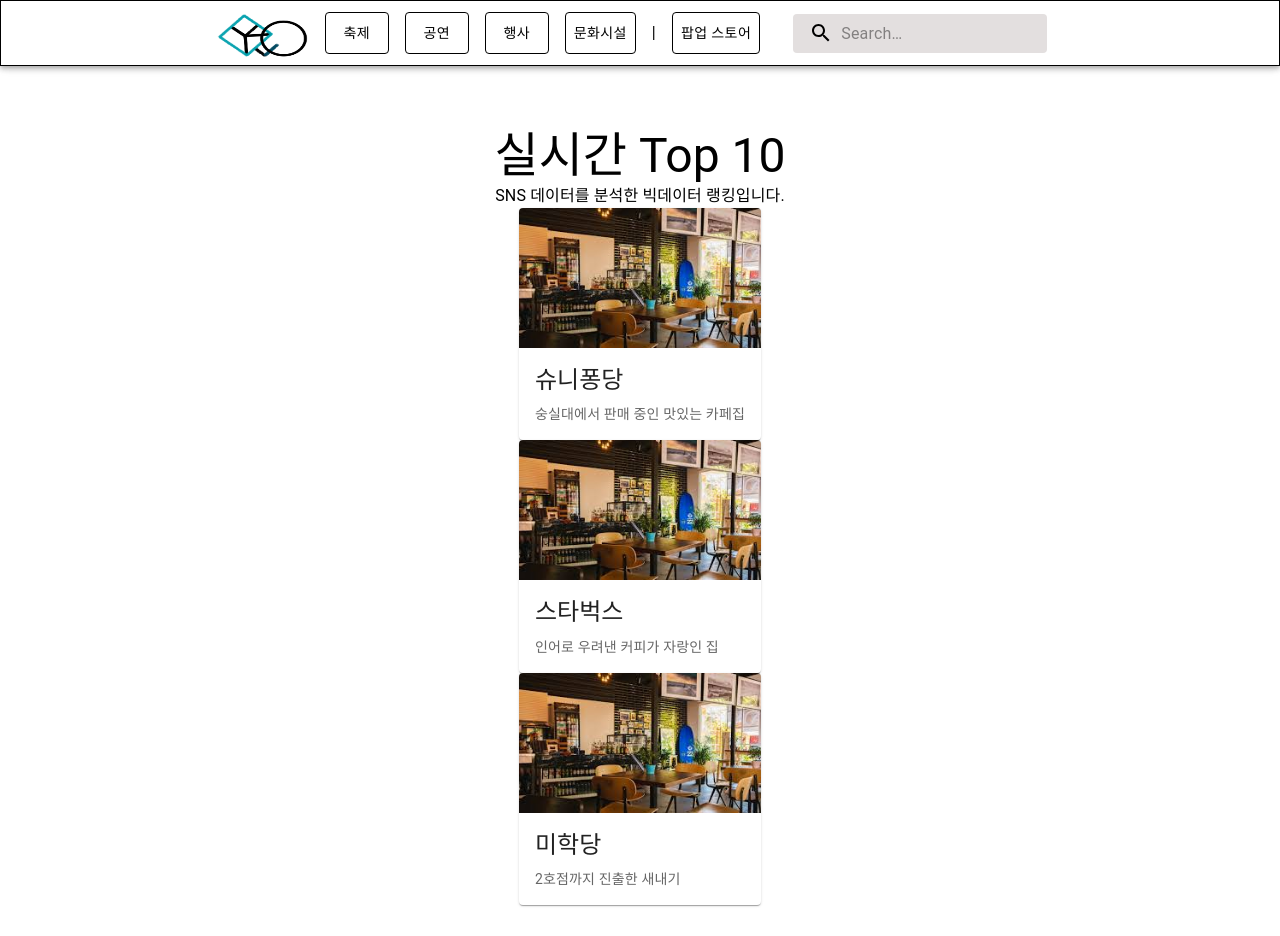
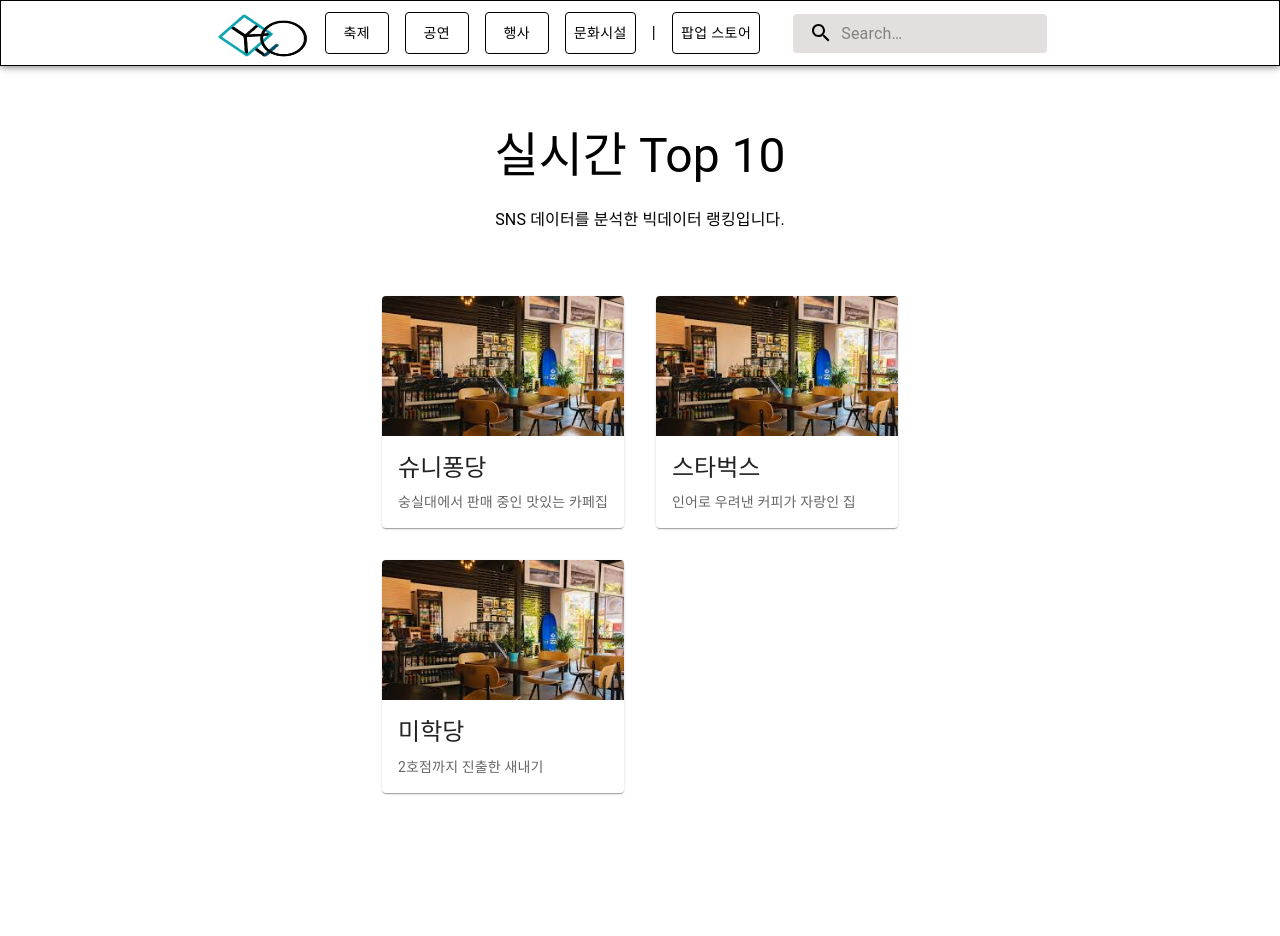
Before and after one commit to 2024tourismssu/FE, a React (Vite) app: page / in a window 1280 px wide. Built offline with nearby package versions, Linux system fonts and the light colour scheme.

Commit message:
chore : home 디자인한 것 복구

```diff
--- a/src/pages/home/styles/HomePage.module.scss
+++ b/src/pages/home/styles/HomePage.module.scss
@@ -6,7 +6,19 @@
   height: 100vh;
   margin-top: 8rem;
 
-  @media (max-width: 768px) {
+  &__subContent {
+    padding-top: 1.5rem;
+    font-size: 12px;
+  }
 
+  &__mainContent {
+    display: grid;
+    grid-template-columns: repeat(2, 1fr);
+    gap: 2rem;
+    margin-top: 4rem;
+
+    @media (max-width: 768px) {
+      grid-template-columns: 1fr;
+    }
   }
 }
```
